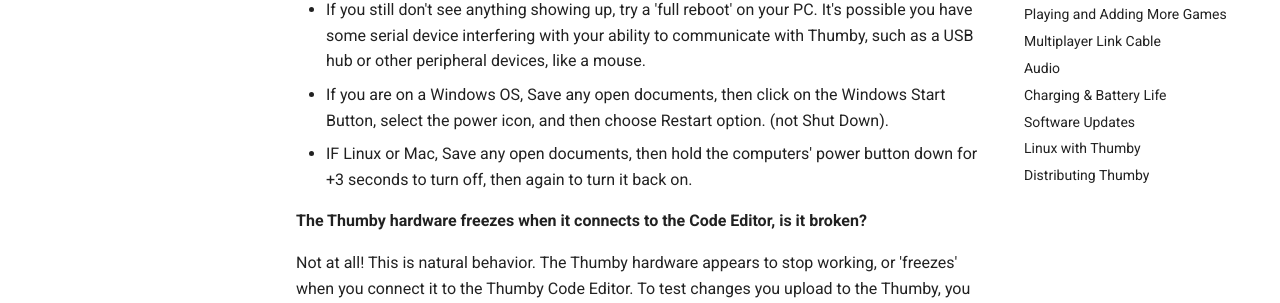
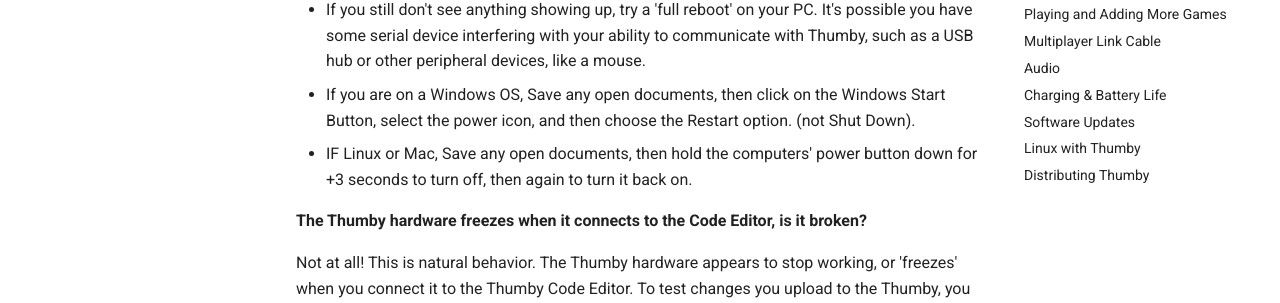
Before and after one commit to TinyCircuits/Thumby-Website, an MkDocs documentation site: the page built from docs/FAQ.md, in a window 1280 px wide and 900 px high, scrolled down 676 px. Shown: the part 175-478 px from the top of the window. Built offline with MkDocs 1.6.1 and Material for MkDocs 9.7.7, drawn with Linux system fonts in a browser that asks for light colours.

Commit message:
Update FAQ.md

```diff
--- a/docs/FAQ.md
+++ b/docs/FAQ.md
@@ -14,7 +14,7 @@
 * Unplug the device completely and open your 'Device Manager' (windows) -> click on 'Ports' -> plug the device back in to see if anything shows up. For thumby you should see "USB Serial Device (COM##)" where ## can be any number
 * Try a Code Editor Hard Reset: Save any unsaved files that are open in any Code Editor tabs, (as they will be lost after the hard reset) then choose Utilties Tab > Hard Rest.
 * If you still don't see anything showing up, try a 'full reboot' on your PC. It's possible you have some serial device interfering with your ability to communicate with Thumby, such as a USB hub or other peripheral devices, like a mouse.
-  * If you are on a Windows OS, Save any open documents, then click on the Windows Start Button, select the power icon, and then choose Restart option. (not Shut Down).
+  * If you are on a Windows OS, Save any open documents, then click on the Windows Start Button, select the power icon, and then choose the Restart option. (not Shut Down).
   * IF Linux or Mac, Save any open documents, then hold the computers' power button down for +3 seconds to turn off, then again to turn it back on.
 
 **The Thumby hardware freezes when it connects to the Code Editor, is it broken?**
```
